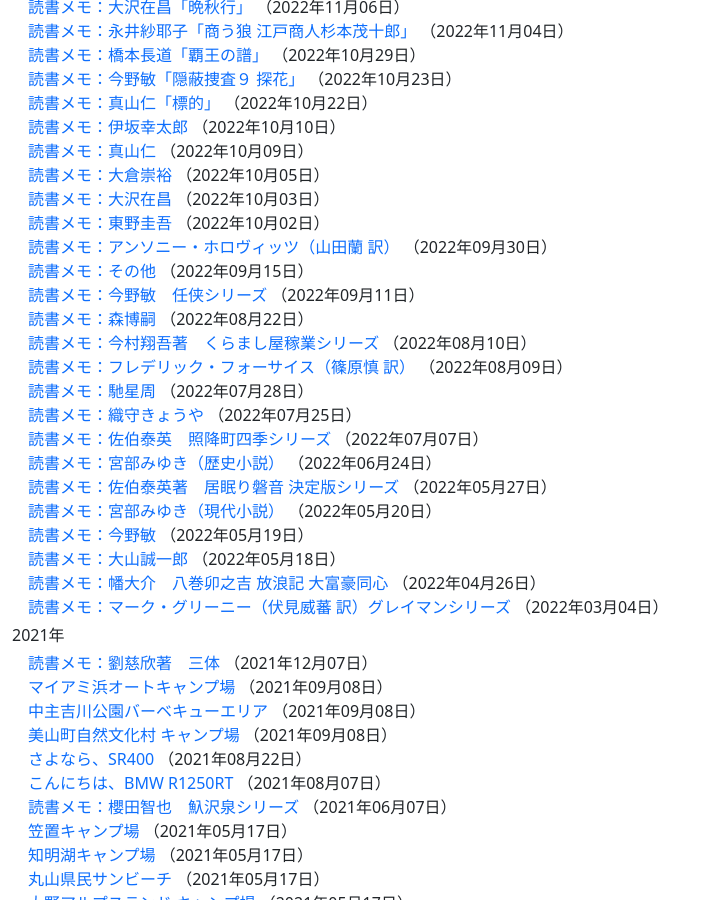
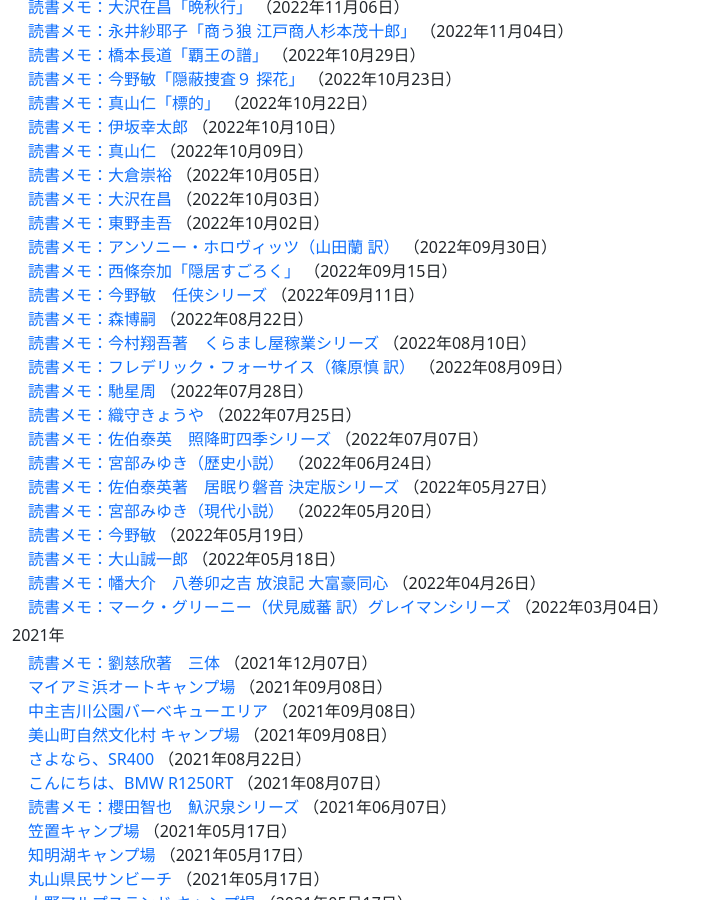
Before and after one commit to waipuna96815/waipuna96815.github.io, a Jekyll site: the page built from index.md, in a window 1280 px wide and 900 px high, scrolled down 878 px. Shown: the whole window, without its empty margins (0-709 px from the left). Built offline with Jekyll 4.4.1, drawn with Linux system fonts in a browser that asks for light colours; nearby versions of some CDN libraries.

Commit message:
revise a book by Saijo

```diff
--- a/index.md
+++ b/index.md
@@ -51,7 +51,7 @@
 <li><a href="pages/book-osawa.html">読書メモ：大沢在昌</a> （2022年10月03日）</li>
 <li><a href="pages/book-higashino.html">読書メモ：東野圭吾</a> （2022年10月02日）</li>
 <li><a href="pages/book-horowitz.html">読書メモ：アンソニー・ホロヴィッツ（山田蘭 訳）</a> （2022年09月30日）</li>
-<li><a href="pages/book-etc.html">読書メモ：その他</a> （2022年09月15日）</li>
+<li><a href="pages/book-saijo.html">読書メモ：西條奈加「隠居すごろく」</a> （2022年09月15日）</li>
 <li><a href="pages/book-konno3.html">読書メモ：今野敏　任侠シリーズ</a> （2022年09月11日）</li>
 <li><a href="pages/book-mori.html">読書メモ：森博嗣</a> （2022年08月22日）</li>
 <li><a href="pages/book-imamura.html">読書メモ：今村翔吾著　くらまし屋稼業シリーズ</a> （2022年08月10日）</li>
```
Also changed, not shown: book.md (+1 -1 lines).
